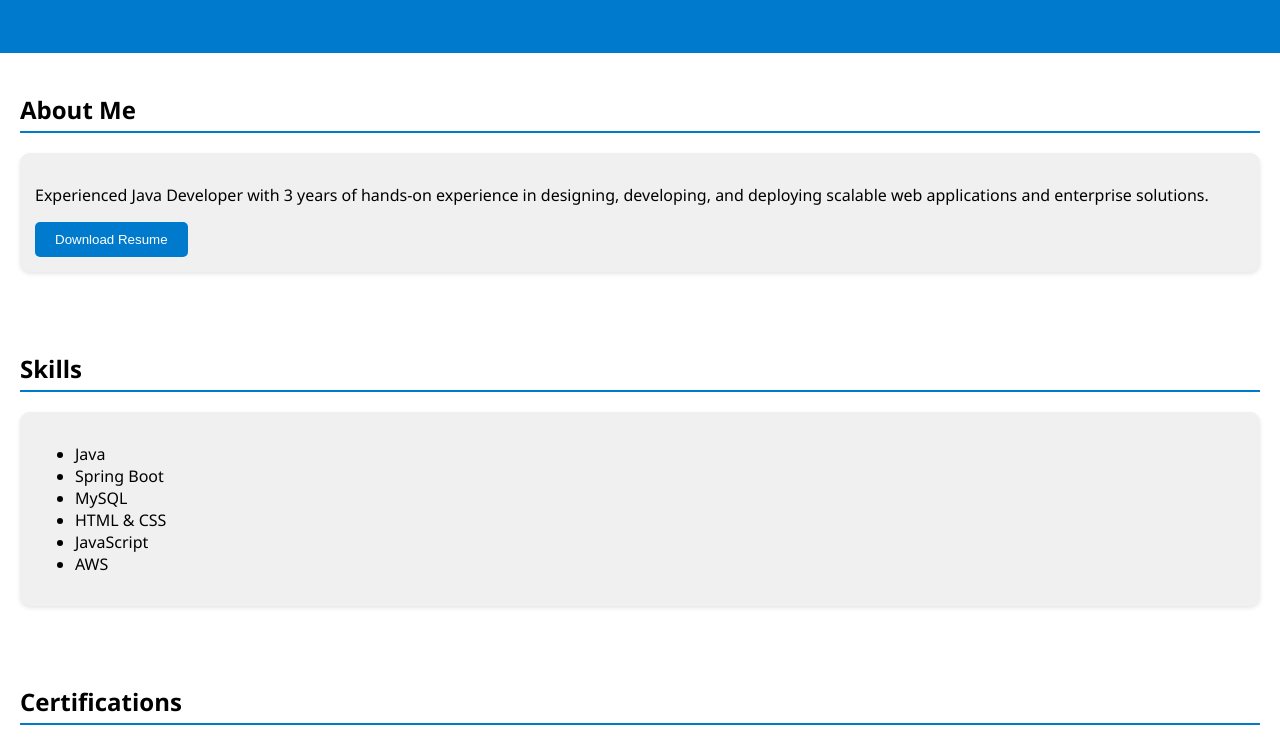
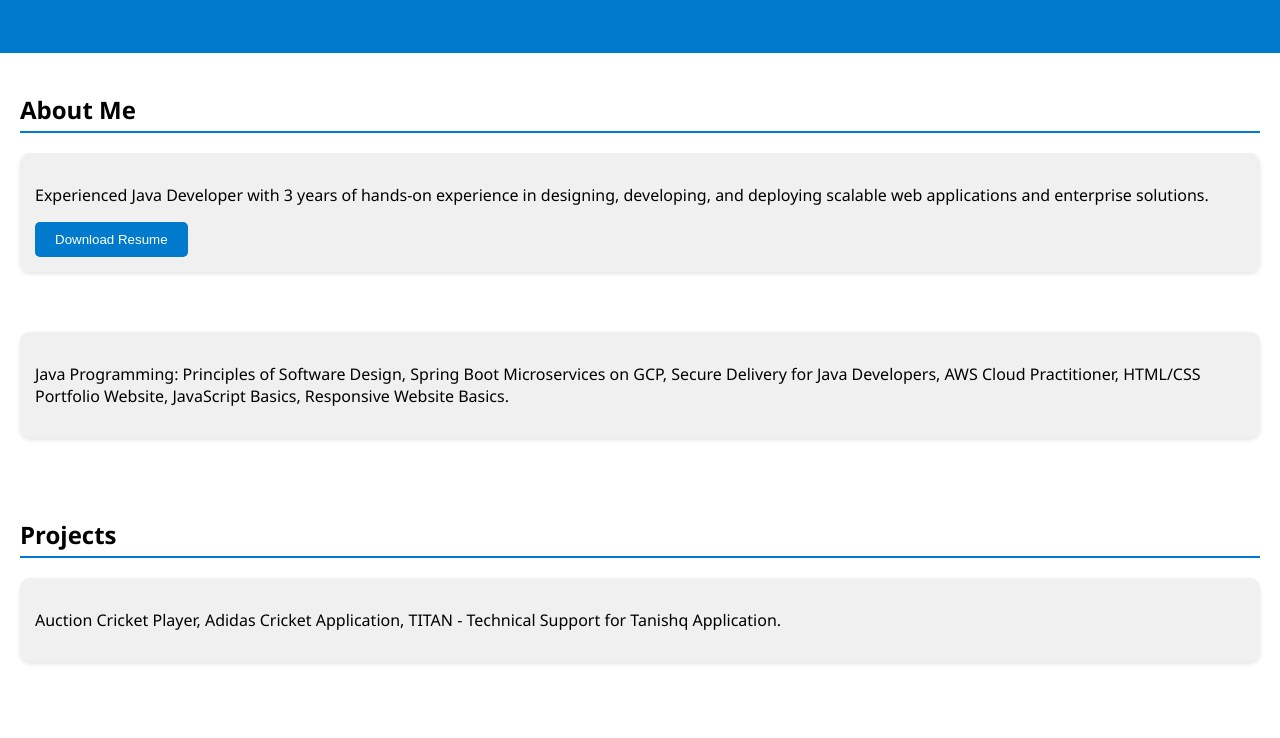
Before and after one commit to bharath875/Portfolio, a plain HTML site: page index.html in a window 1280 px wide. Shown: the part 206-944 px from the top of the page. Drawn offline with Linux system fonts and the light colour scheme.

Commit message:
Update index.html

```diff
--- a/index.html
+++ b/index.html
@@ -107,7 +107,7 @@
         </div>
     </section>
     <section>
-        <h2>Skills</h2>
+<!--         <h2>Skills</h2>
         <div class="content">
             <ul>
                 <li>Java</li>
@@ -120,7 +120,7 @@
         </div>
     </section>
     <section>
-        <h2>Certifications</h2>
+        <h2>Certifications</h2> -->
         <div class="content">
             <p>Java Programming: Principles of Software Design, Spring Boot Microservices on GCP, Secure Delivery for Java Developers, AWS Cloud Practitioner, HTML/CSS Portfolio Website, JavaScript Basics, Responsive Website Basics.</p>
         </div>
```
